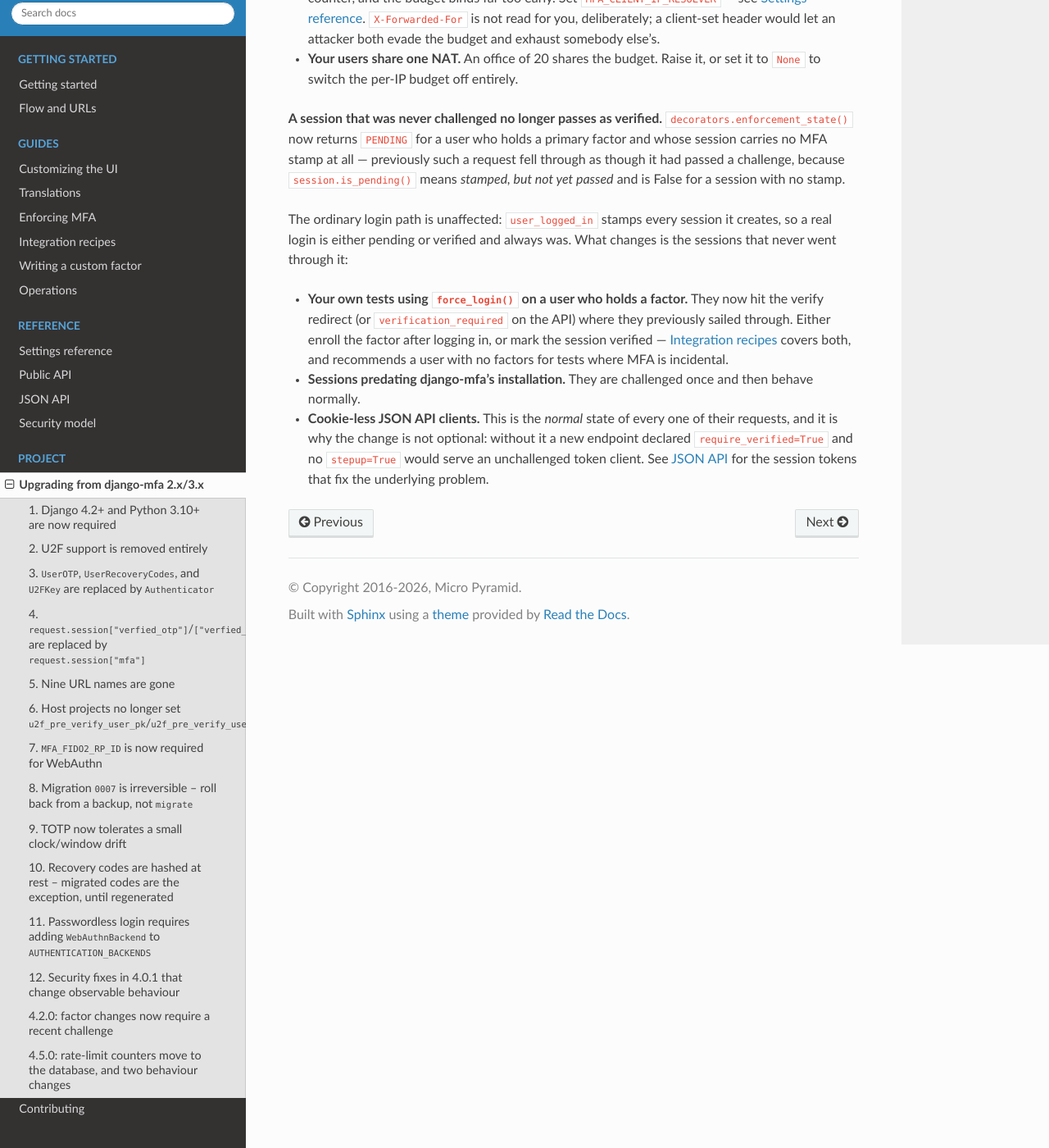
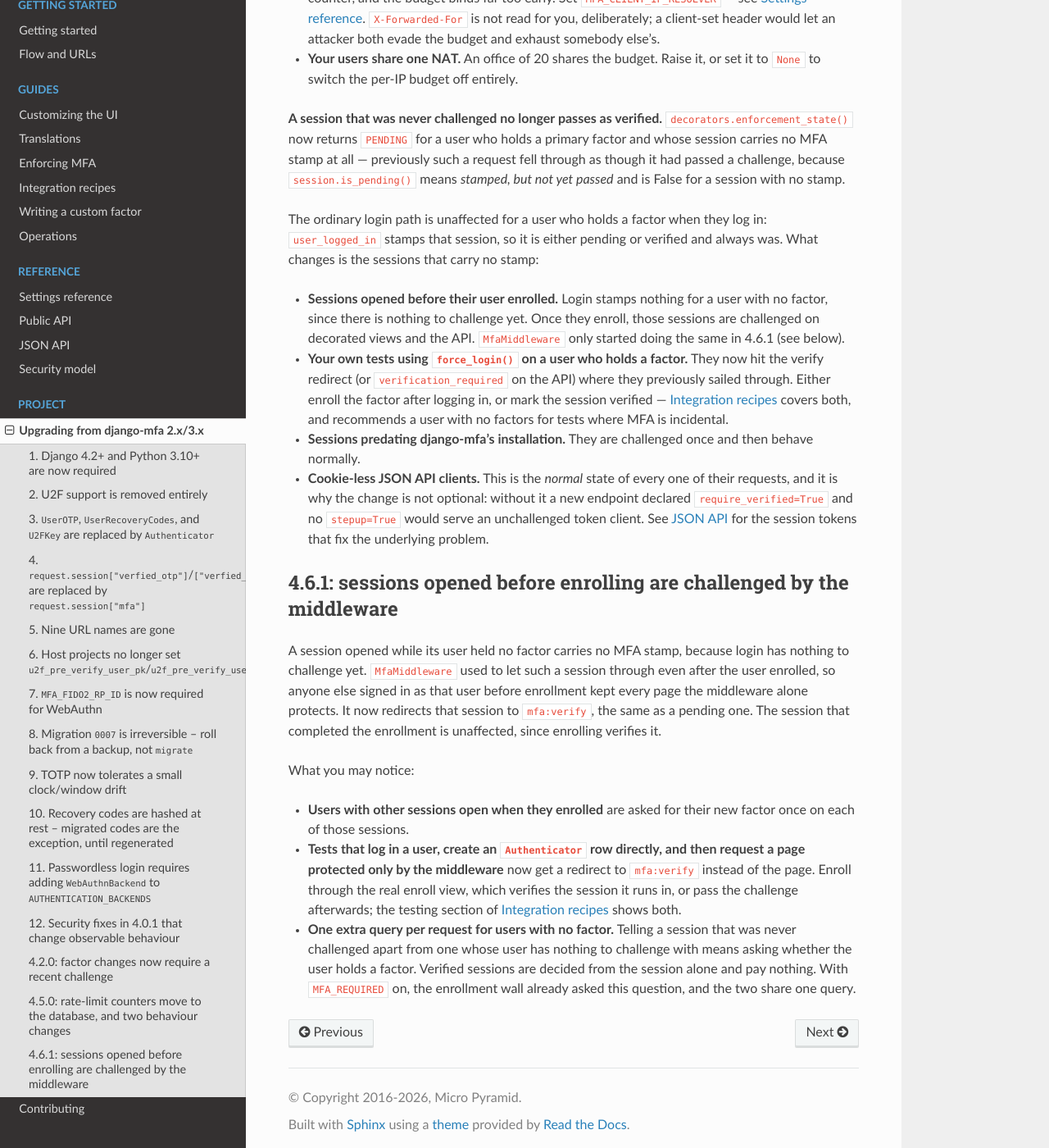
Before and after one commit to MicroPyramid/django-mfa, a Sphinx documentation site: the page built from docs/upgrading.md, in a window 1280 px wide and 1400 px high, scrolled down 6920 px. Shown: the whole window at 82% size. Built offline with Sphinx 7.4.7 and the Read the Docs theme 3.1.0, drawn with Linux system fonts in a browser that asks for light colours.

Commit message:
fix: Challenge sessions opened before MFA enrollment
- Updated `MfaMiddleware` to challenge sessions that were opened before the user enrolled in MFA, treating them as pending after enrollment.
- Ensured that users with previously open sessions are redirected to the MFA verification page upon enrollment.
- Added tests to verify the behavior of sessions opened without a factor and their handling after enrollment.
- Bumped version to 4.6.1 to reflect these changes.

```diff
--- a/docs/upgrading.md
+++ b/docs/upgrading.md
@@ -156,10 +156,14 @@ request fell through as though it had passed a challenge, because
 `session.is_pending()` means *stamped, but not yet passed* and is False for a
 session with no stamp.
 
-The ordinary login path is unaffected: `user_logged_in` stamps every session it
-creates, so a real login is either pending or verified and always was. What
-changes is the sessions that never went through it:
+The ordinary login path is unaffected for a user who holds a factor when they log
+in: `user_logged_in` stamps that session, so it is either pending or verified and
+always was. What changes is the sessions that carry no stamp:
 
+- **Sessions opened before their user enrolled.** Login stamps nothing for a user
+  with no factor, since there is nothing to challenge yet. Once they enroll, those
+  sessions are challenged on decorated views and the API. `MfaMiddleware` only
+  started doing the same in 4.6.1 (see below).
 - **Your own tests using `force_login()` on a user who holds a factor.** They
   now hit the verify redirect (or `verification_required` on the API) where they
   previously sailed through. Either enroll the factor after logging in, or mark
@@ -172,3 +176,27 @@ changes is the sessions that never went through it:
   endpoint declared `require_verified=True` and no `stepup=True` would serve an
   unchallenged token client. See {doc}`rest_api` for the session tokens that fix
   the underlying problem.
+
+## 4.6.1: sessions opened before enrolling are challenged by the middleware
+
+A session opened while its user held no factor carries no MFA stamp, because
+login has nothing to challenge yet. `MfaMiddleware` used to let such a session
+through even after the user enrolled, so anyone else signed in as that user
+before enrollment kept every page the middleware alone protects. It now
+redirects that session to `mfa:verify`, the same as a pending one. The session
+that completed the enrollment is unaffected, since enrolling verifies it.
+
+What you may notice:
+
+- **Users with other sessions open when they enrolled** are asked for their new
+  factor once on each of those sessions.
+- **Tests that log in a user, create an `Authenticator` row directly, and then
+  request a page protected only by the middleware** now get a redirect to
+  `mfa:verify` instead of the page. Enroll through the real enroll view, which
+  verifies the session it runs in, or pass the challenge afterwards; the testing
+  section of {doc}`recipes` shows both.
+- **One extra query per request for users with no factor.** Telling a session
+  that was never challenged apart from one whose user has nothing to challenge
+  with means asking whether the user holds a factor. Verified sessions are
+  decided from the session alone and pay nothing. With `MFA_REQUIRED` on, the
+  enrollment wall already asked this question, and the two share one query.
--- a/pyproject.toml
+++ b/pyproject.toml
@@ -4,7 +4,7 @@ build-backend = "hatchling.build"
 
 [project]
 name = "django-mfa"
-version = "4.6.0"
+version = "4.6.1"
 description = "Second-factor authentication for Django: authenticator apps (TOTP), security keys and passkeys (WebAuthn), and recovery codes."
 readme = "README.md"
 requires-python = ">=3.10"
```
Also changed, not shown: CHANGELOG.md (+26 -0 lines), docs/mfa_flow.md (+7 -0 lines), 5 other files.
